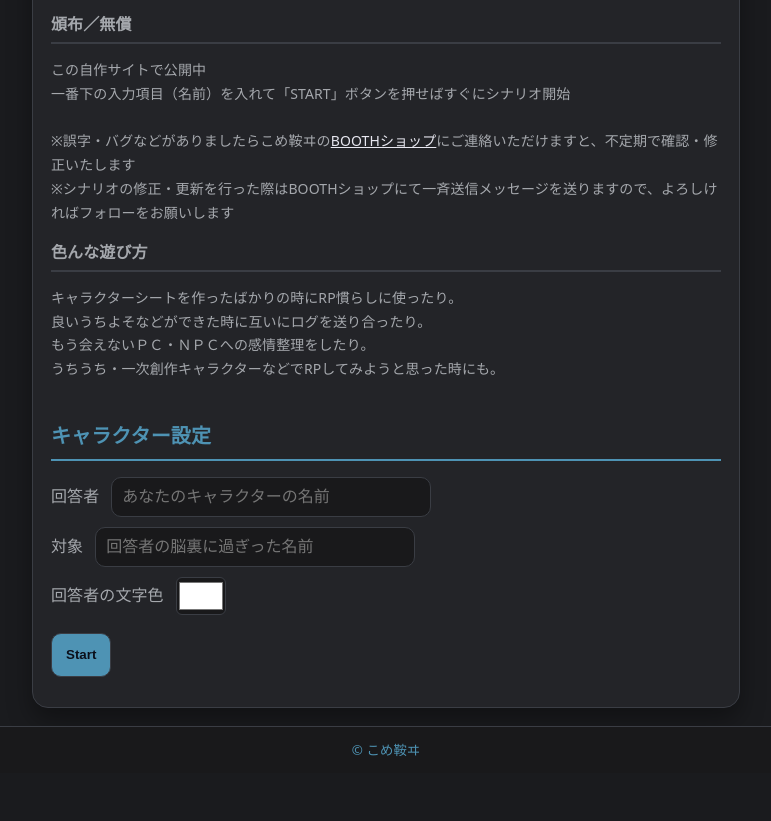
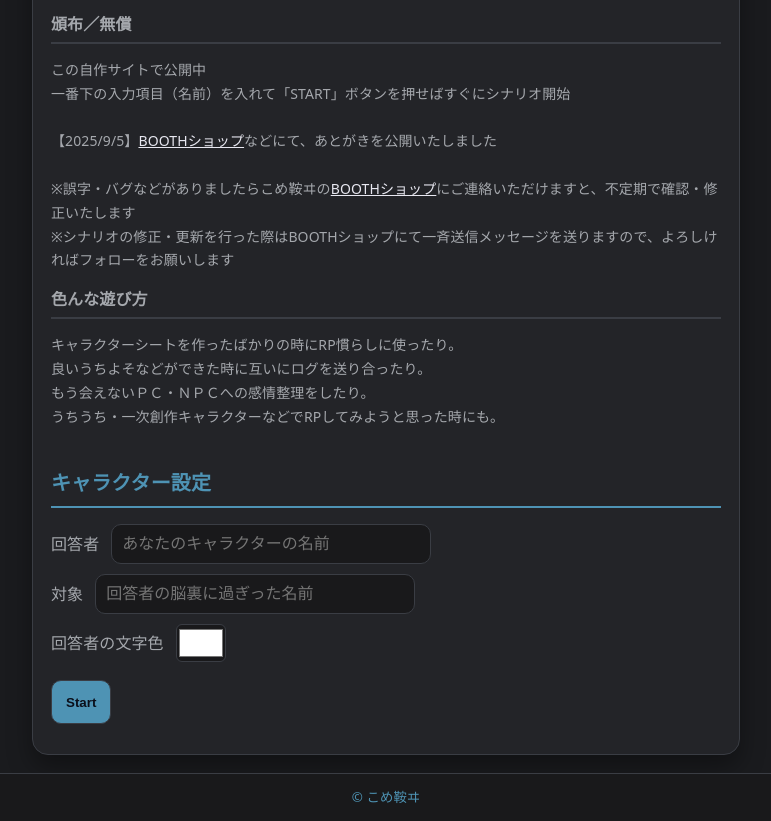
Before and after one commit to kmkrfeed/kankeisei, a plain HTML site: page index.html in a window 1280 px wide. Shown: the part 928-1749 px from the top of the page, without its empty margins (254-1025 px from the left). Before the commit the page ends 1701 px from the top, so only its background shows below. Drawn offline with Linux system fonts and the light colour scheme.

Commit message:
index.html を更新

```diff
--- a/index.html
+++ b/index.html
@@ -57,6 +57,8 @@ GMレス・20分程度〜いくらでも<br>
 <p class="hint">
 この自作サイトで公開中<br>
 一番下の入力項目（名前）を入れて「START」ボタンを押せばすぐにシナリオ開始<br>
+<br>
+【2025/9/5】<a href="https://kmkrfeed.booth.pm/items/7293856" target="_blank">BOOTHショップ</a>などにて、あとがきを公開いたしました<br>
 <br>
 ※誤字・バグなどがありましたらこめ鞍ヰの<a href="https://kmkrfeed.booth.pm/" target="_blank">BOOTHショップ</a>にご連絡いただけますと、不定期で確認・修正いたします<br>
 ※シナリオの修正・更新を行った際はBOOTHショップにて一斉送信メッセージを送りますので、よろしければフォローをお願いします
```
